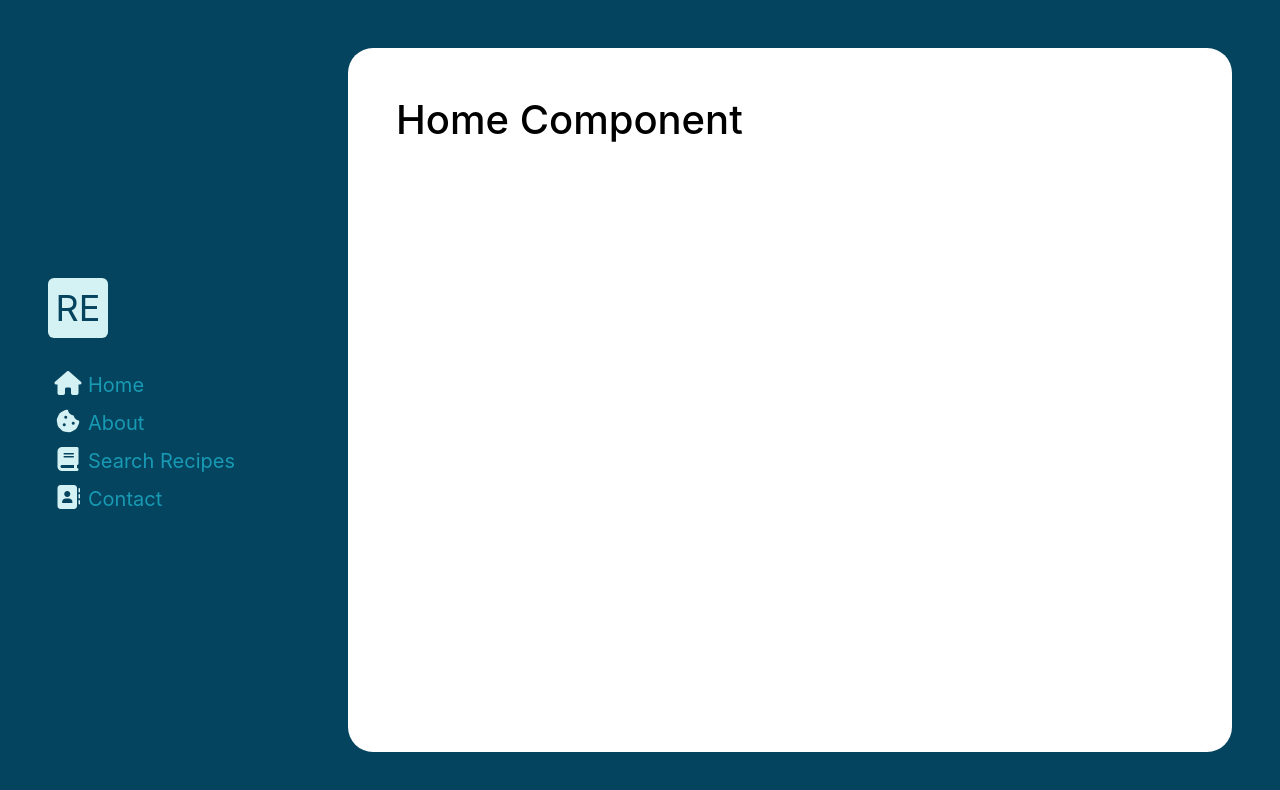
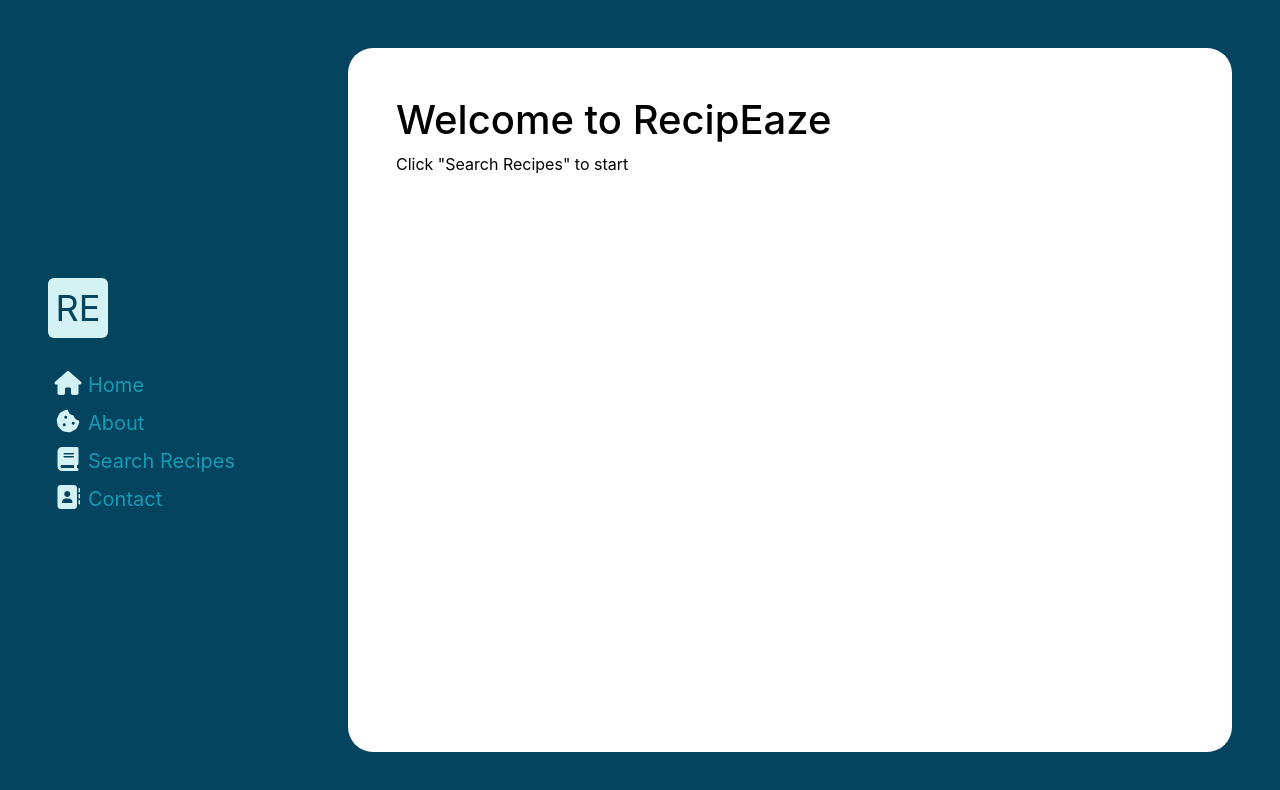
Before and after one commit to mcheng09/react-recipeas, a React (Create React App) app: page / in a window 1280 px wide. Shown: the top 790 px of the page. Built offline with nearby package versions, Linux system fonts and the light colour scheme; no server answers.

Commit message:
update(pages): adds text to all pages

```diff
--- a/src/pages/About/About.js
+++ b/src/pages/About/About.js
@@ -2,7 +2,12 @@ import React from 'react';
 
 const About = () => {
   return (
-    <div>About Component</div>
+    <div>
+      <h1>About RecipEaze</h1>
+      <p>RecipEaze is an open-source project created by a software engineer who is interested in learning how to cook.</p>
+      <p>Currently using the Edamam API for data.</p>
+      <p>Feel free to contribute! I will post up the GitHub repo in the future.</p>
+    </div>
   )
 }
 
--- a/src/pages/Contact/Contact.js
+++ b/src/pages/Contact/Contact.js
@@ -2,7 +2,9 @@ import React from 'react';
 
 const Contact = () => {
   return (
-    <div>Contact Component</div>
+    <div>
+      <h1>Contact Me!</h1>
+    </div>
   )
 }
 
--- a/src/pages/Home/Home.js
+++ b/src/pages/Home/Home.js
@@ -3,7 +3,8 @@ import React from 'react';
 function Home() {
   return (
     <div>
-      <h1>Home Component</h1>
+      <h1>Welcome to RecipEaze</h1>
+      <p>Click "Search Recipes" to start</p>
     </div>
   )
 }
```
